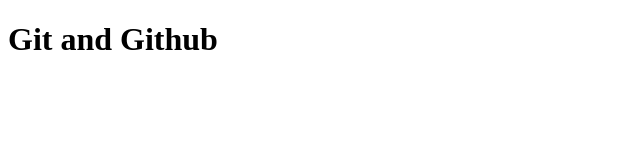
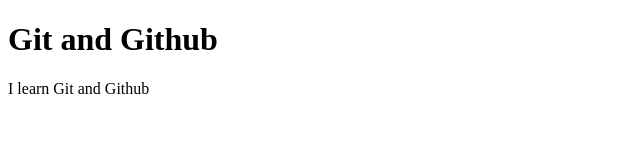
Before and after one commit to El-yaakouby09/Git_cours, a plain HTML site: page index.html in a window 1280 px wide. Shown: the whole page, without its empty margins (0-640 px from the left). Drawn offline with Linux system fonts and the light colour scheme.

Commit message:
Update index.html

```diff
--- a/index.html
+++ b/index.html
@@ -7,5 +7,6 @@
 </head>
 <body>
     <div class="my-div"><h1>Git and Github</h1></div>
+    <p>I learn Git and Github</p>
 </body>
 </html>
```
